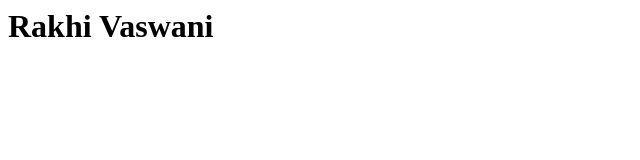
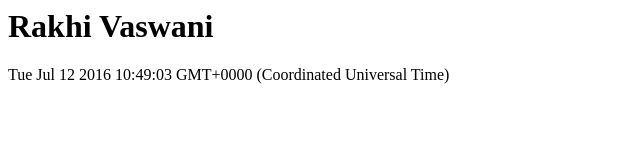
Before and after one commit to rvaswani80/rvaswani80.github.io, a plain HTML site: page index.html in a window 1280 px wide. Shown: the whole page, without its empty margins (0-640 px from the left). Drawn offline with Linux system fonts and the light colour scheme.

Commit message:
added current date
added current date

```diff
--- a/index.html
+++ b/index.html
@@ -1,8 +1,9 @@
 <html>
 <head>
-<title>Rakhi Vaswani</title>
+  <script src="scripts/main.js"></script>
 </head>
-    <body>
+    <body onload="main()">
       <h1>Rakhi Vaswani</h1>
+      <p id="today"></p>
 </body>
 </html>
--- /dev/null
+++ b/scripts/main.js
@@ -0,0 +1,5 @@
+"use strict";
+
+function main() {
+  today.innerText = new Date();
+}
```
